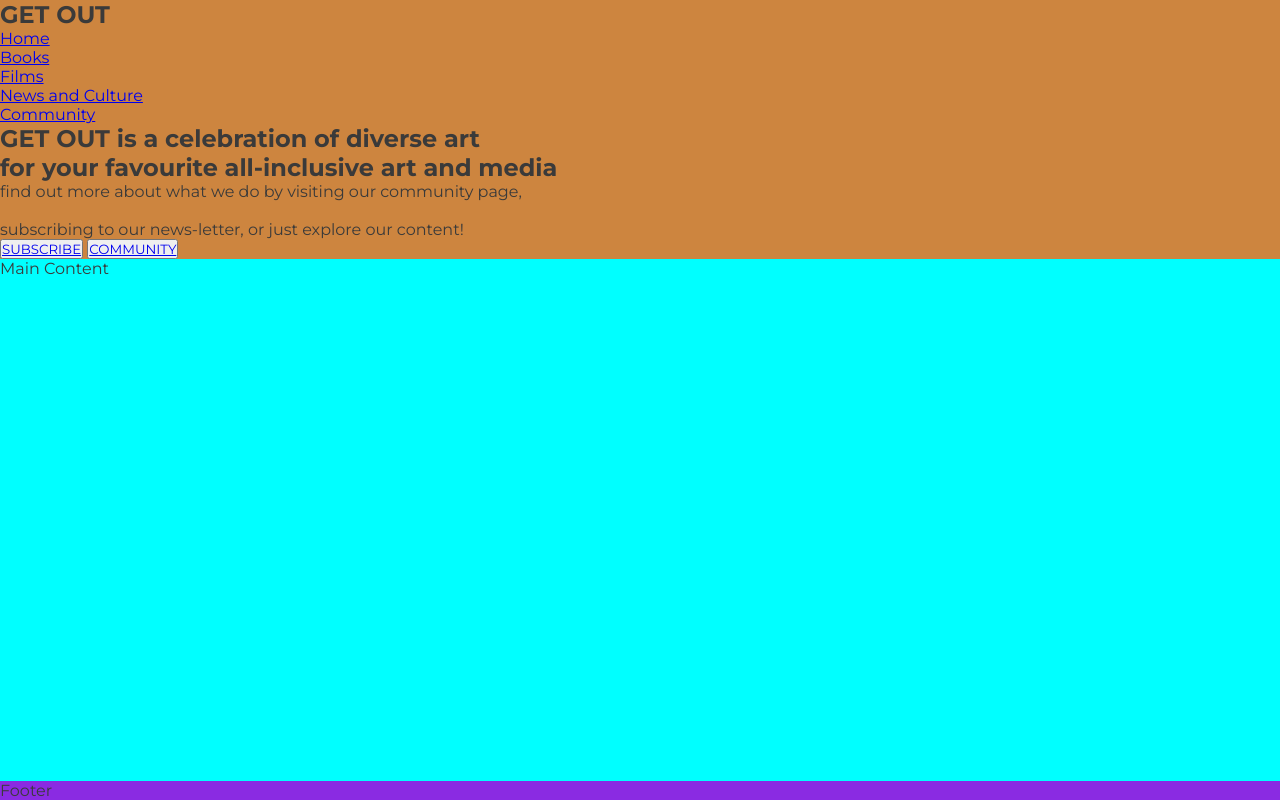
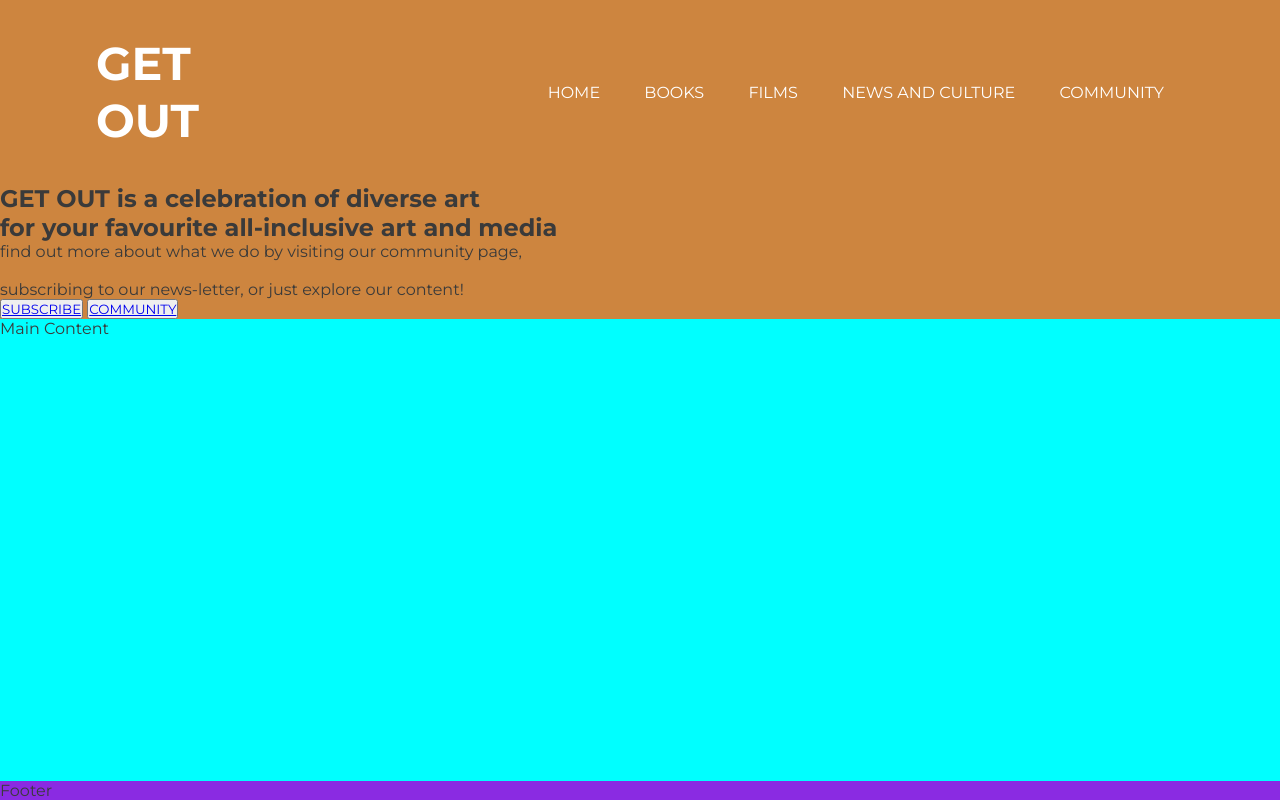
Before and after one commit to FernVR/portfolio-one-draft, a plain HTML site: page index.html in a window 1280 px wide. Drawn offline with Linux system fonts and the light colour scheme.

Commit message:
added styles to logo and navbar

```diff
--- a/assets/css/style.css
+++ b/assets/css/style.css
@@ -17,7 +17,6 @@ body {
     /* Generic project styles */
     color: #3a3a3a;
 
-
 }
 
 
@@ -25,6 +24,54 @@ body {
 header {
     background-color: peru;
 }
+
+h1{
+    color: #fff;
+    font-size: 46px;
+}
+
+.logo{
+    width: 120px;
+    cursor: pointer;
+}
+
+nav{
+    width: 85%;
+    margin: auto;
+    padding: 35px 0;
+    display: flex;
+    align-items: center;
+    justify-content: space-between;
+}
+
+nav ul li {
+    list-style: none;
+    display: inline-block;
+    margin: 0 20px;
+    position: relative;
+}
+
+nav ul li a{
+    text-decoration: none;
+    color: #fff;
+    text-transform: uppercase;
+}
+
+nav ul li::after{
+    content: '';
+    height: 3px;
+    width: 0;
+    background: #fff;
+    position: absolute;
+    left: 0;
+    bottom: -10px;
+    transition: 0.5s;
+}
+
+nav ul li:hover::after{
+    width: 100%;
+}
+
 
 /* Main Content */
 main {
```
